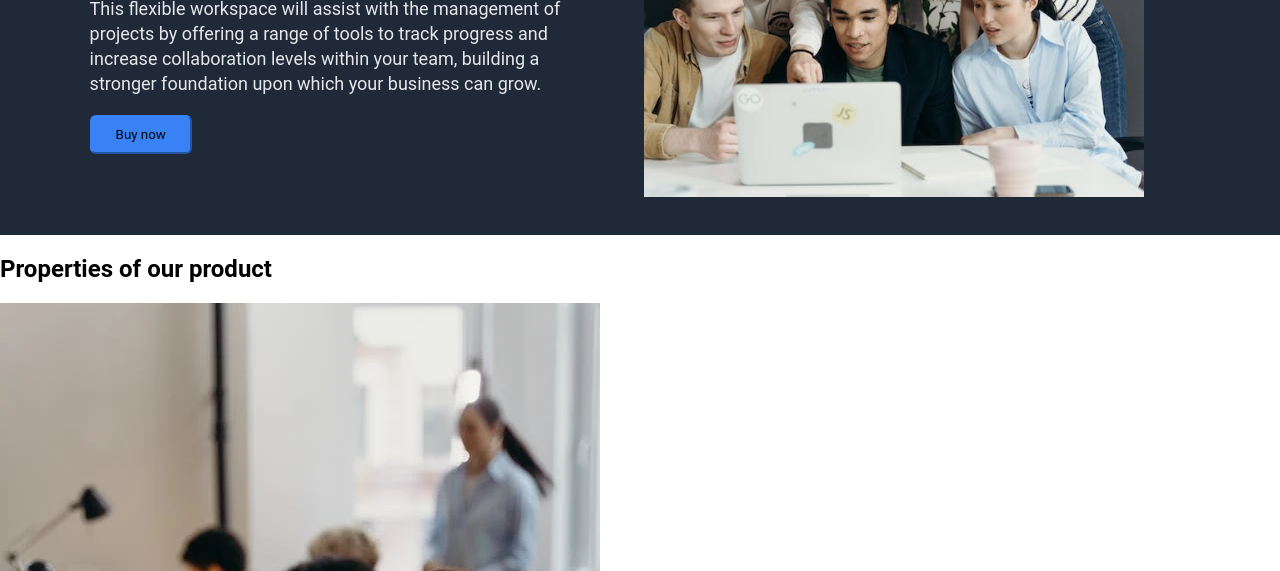
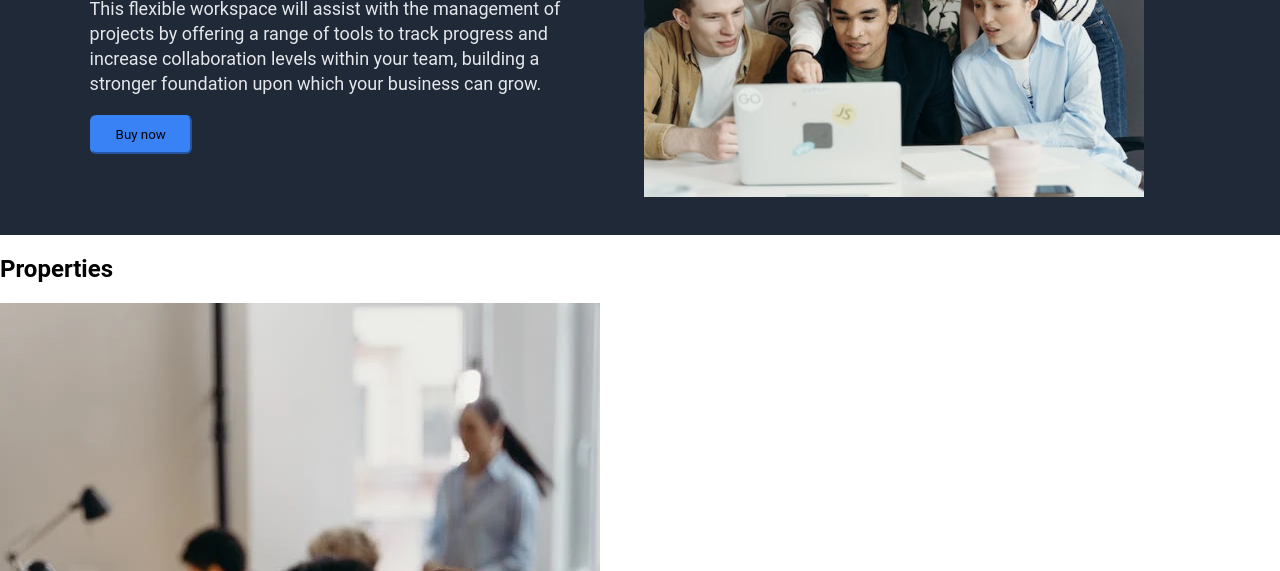
Before and after one commit to fran-mowat/dock, a plain HTML site: page index.html in a window 1280 px wide. Shown: the part 229-800 px from the top of the page. Drawn offline with Linux system fonts and the light colour scheme.

```diff
--- a/index.html
+++ b/index.html
@@ -25,7 +25,7 @@
     </section>
 
     <section class="two">
-        <h1>Properties of our product</h1>
+        <h1>Properties</h1>
         <div class="container">
             <div class="item"><img src="./images/multi-user.webp" alt="">
             <p>multi-user</p></div>
```
